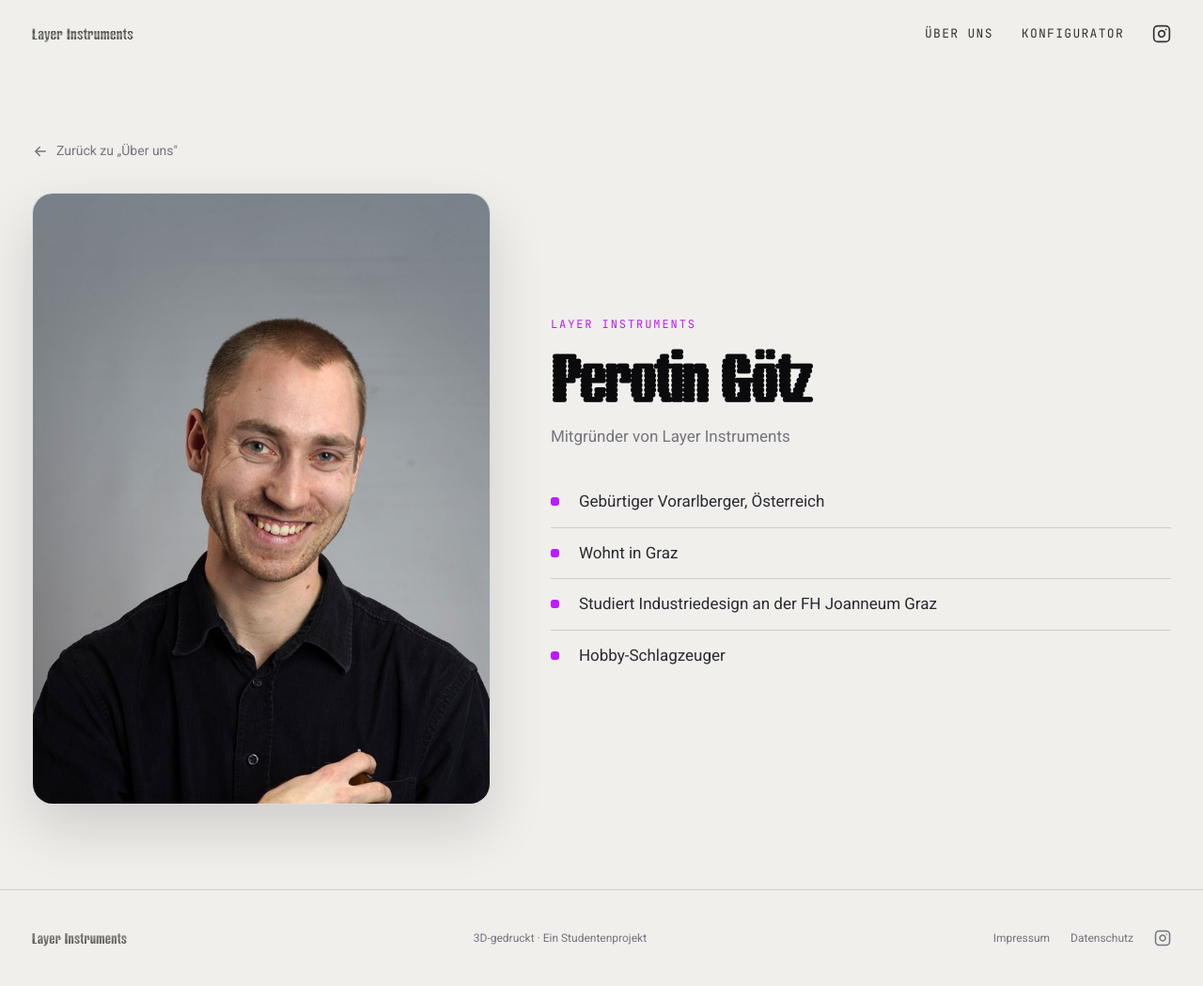
After one commit to kecki03/Bass_Website, a Flask app: page /team/perotin in a window 1280 px wide. The commit adds this page. Shown: the whole page at 94% size. Run offline with Flask 3, Linux system fonts and the light colour scheme.

Commit message:
Team: klickbare Gruender-Karten + eigene Personen-Detailseiten
- Startseite: "Gruender 01/02" -> "Perotin"/"Clemens", Karten sind jetzt Links
- Neue Route /team/<slug> (perotin, clemens) mit Personen-Daten in app.py
- Neue Seite founder.html: links grosses Foto, rechts Name + Stichpunkte
  (Herkunft, Wohnort, Studium, Hobby); Topbar/Footer wie Startseite
- Hover-Lift auf den Karten als Klick-Hinweis

Co-Authored-By: Claude Opus 4.8 <noreply@anthropic.com>

```diff
--- a/app.py
+++ b/app.py
@@ -5,7 +5,7 @@ import secrets
 from datetime import date, timedelta
 from urllib.parse import urlparse
 
-from flask import Flask, render_template, jsonify, request, send_from_directory
+from flask import Flask, abort, render_template, jsonify, request, send_from_directory
 
 import db
 import mailer
@@ -180,9 +180,49 @@ def compute_price(config):
     return round(total)
 
 
+# ---------------------------------------------------------------------------
+# Team / Gruender. Jede Person hat eine eigene Detailseite unter /team/<slug>.
+# Reihenfolge der Stichpunkte = Anzeigereihenfolge.
+# ---------------------------------------------------------------------------
+TEAM = {
+    "perotin": {
+        "name": "Perotin Götz",
+        "short": "Perotin",
+        "role": "Mitgründer von Layer Instruments",
+        "img": "img/site/team_1.jpg",
+        "facts": [
+            "Gebürtiger Vorarlberger, Österreich",
+            "Wohnt in Graz",
+            "Studiert Industriedesign an der FH Joanneum Graz",
+            "Hobby-Schlagzeuger",
+        ],
+    },
+    "clemens": {
+        "name": "Clemens Keckeis",
+        "short": "Clemens",
+        "role": "Mitgründer von Layer Instruments",
+        "img": "img/site/team_2.jpg",
+        "facts": [
+            "Gebürtiger Vorarlberger, Österreich",
+            "Wohnt in Berlin",
+            "Studiert Schienenfahrzeugtechnik an der TU Berlin",
+            "Hobby-Bassist",
+        ],
+    },
+}
+
+
 @app.route("/")
 def home():
     return render_template("index.html", dev_phase=DEV_PHASE)
+
+
+@app.route("/team/<slug>")
+def team_member(slug):
+    person = TEAM.get(slug)
+    if not person:
+        abort(404)
+    return render_template("founder.html", person=person, slug=slug)
 
 
 @app.route("/konfigurator")
--- a/static/css/landing-v2.css
+++ b/static/css/landing-v2.css
@@ -252,6 +252,10 @@ body.landing-v2 {
 /* dunkler Verlauf unten -> Name bleibt auf dem Foto lesbar */
 .founder::after { content: ""; position: absolute; inset: 0; z-index: 1; background: linear-gradient(0deg, rgba(0,0,0,0.5) 0%, rgba(0,0,0,0) 42%); pointer-events: none; }
 .founder__name { position: relative; z-index: 2; font-size: 13px; color: #fff; }
+/* Klickbare Karte -> zur Personen-Detailseite. Dezenter Hover-Lift als Hinweis. */
+a.founder { cursor: pointer; transition: transform .25s ease, box-shadow .25s ease; }
+a.founder:hover, a.founder:focus-visible { transform: translateY(-4px); box-shadow: 0 18px 40px rgba(0,0,0,0.16); }
+a.founder:hover .founder__name { text-decoration: underline; text-underline-offset: 3px; }
 
 /* ---------- GALERIE (abwechselnd Mensch/Detail, randlos, unbeschnitten) ---------- */
 .section--gallery { padding: clamp(48px, 7vw, 110px) 0 0; }
--- /dev/null
+++ b/templates/founder.html
@@ -0,0 +1,106 @@
+<!DOCTYPE html>
+<html lang="de">
+<head>
+    <meta charset="utf-8">
+    <meta name="viewport" content="width=device-width, initial-scale=1">
+    <title>{{ person.name }} — Layer Instruments</title>
+    <meta name="description" content="{{ person.name }} – {{ person.role }}.">
+    <link rel="preconnect" href="https://fonts.googleapis.com">
+    <link rel="preconnect" href="https://fonts.gstatic.com" crossorigin>
+    <link href="https://fonts.googleapis.com/css2?family=Roboto:wght@400;500;700;900&family=JetBrains+Mono:wght@400;700&display=swap" rel="stylesheet">
+    <link rel="stylesheet" href="{{ url_for('static', filename='css/landing-v2.css') }}">
+    <style>
+        .person-wrap { max-width: var(--maxw); margin: 0 auto; padding: 150px 34px 90px; width: 100%; flex: 1 0 auto; }
+        .back-link {
+            display: inline-flex; align-items: center; gap: 8px; color: var(--muted);
+            font-size: 14px; margin-bottom: 34px; transition: color .2s;
+        }
+        .back-link:hover { color: var(--ink); }
+        .person {
+            display: grid; grid-template-columns: 0.85fr 1.15fr;
+            gap: clamp(28px, 5vw, 72px); align-items: center;
+        }
+        .person__photo {
+            width: 100%; aspect-ratio: 3 / 4; border-radius: 22px; overflow: hidden;
+            border: 1px solid var(--line); background: var(--panel);
+            box-shadow: 0 26px 60px rgba(0,0,0,0.14);
+        }
+        .person__photo img { width: 100%; height: 100%; object-fit: cover; display: block; }
+        .person__eyebrow {
+            font-family: var(--mono); text-transform: uppercase; letter-spacing: 0.16em;
+            font-size: 12px; color: var(--accent); margin-bottom: 14px;
+        }
+        .person__name {
+            font-family: var(--display); font-weight: 700; letter-spacing: -0.02em;
+            line-height: 1.0; font-size: clamp(38px, 5.4vw, 72px); color: var(--ink);
+        }
+        .person__role { color: var(--muted); font-size: 17px; margin-top: 14px; }
+        .person__facts { list-style: none; margin: 30px 0 0; padding: 0; }
+        .person__facts li {
+            position: relative; padding: 14px 0 14px 30px; font-size: 17px; line-height: 1.5;
+            color: #2a2a30; border-top: 1px solid var(--line);
+        }
+        .person__facts li:first-child { border-top: 0; }
+        /* kleiner Akzent-Marker vor jedem Stichpunkt */
+        .person__facts li::before {
+            content: ""; position: absolute; left: 0; top: 22px;
+            width: 9px; height: 9px; border-radius: 3px; background: var(--accent);
+        }
+        @media (max-width: 780px) {
+            .person-wrap { padding: 120px 22px 70px; }
+            .person { grid-template-columns: 1fr; gap: 26px; }
+            .person__photo { max-width: 420px; }
+        }
+    </style>
+</head>
+<body class="landing-v2">
+
+    <header class="topbar is-dark">
+        <a class="topbar__brand" href="{{ url_for('home') }}">Layer Instruments</a>
+        <nav class="topbar__nav">
+            <a href="{{ url_for('home') }}#about">Über uns</a>
+            <a class="nav-konf" href="{{ url_for('configurator') }}">Konfigurator</a>
+            <a class="nav-insta" href="https://www.instagram.com/layer.instruments/" target="_blank" rel="noopener noreferrer" aria-label="Layer Instruments auf Instagram">
+                <svg viewBox="0 0 24 24" fill="none" stroke="currentColor" stroke-width="2" stroke-linecap="round" stroke-linejoin="round" aria-hidden="true"><rect x="2" y="2" width="20" height="20" rx="5" ry="5"></rect><path d="M16 11.37A4 4 0 1 1 12.63 8 4 4 0 0 1 16 11.37z"></path><line x1="17.5" y1="6.5" x2="17.51" y2="6.5"></line></svg>
+            </a>
+        </nav>
+    </header>
+
+    <main class="person-wrap">
+        <a class="back-link" href="{{ url_for('home') }}#about">
+            <svg width="18" height="18" viewBox="0 0 24 24" fill="none" stroke="currentColor" stroke-width="2" stroke-linecap="round" stroke-linejoin="round"><path d="M19 12H5M11 18l-6-6 6-6"/></svg>
+            Zurück zu „Über uns"
+        </a>
+
+        <div class="person">
+            <div class="person__photo">
+                <img src="{{ url_for('static', filename=person.img) }}" alt="{{ person.name }}">
+            </div>
+            <div class="person__info">
+                <p class="person__eyebrow">Layer Instruments</p>
+                <h1 class="person__name">{{ person.name }}</h1>
+                <p class="person__role">{{ person.role }}</p>
+                <ul class="person__facts">
+                    {% for fact in person.facts %}
+                    <li>{{ fact }}</li>
+                    {% endfor %}
+                </ul>
+            </div>
+        </div>
+    </main>
+
+    <footer class="footer">
+        <span class="footer__brand">Layer Instruments</span>
+        <span class="footer__note">3D-gedruckt · Ein Studentenprojekt</span>
+        <nav class="footer__links">
+            <a href="{{ url_for('impressum') }}">Impressum</a>
+            <a href="{{ url_for('datenschutz') }}">Datenschutz</a>
+            <a class="footer-insta" href="https://www.instagram.com/layer.instruments/" target="_blank" rel="noopener noreferrer" aria-label="Layer Instruments auf Instagram">
+                <svg viewBox="0 0 24 24" fill="none" stroke="currentColor" stroke-width="2" stroke-linecap="round" stroke-linejoin="round" aria-hidden="true"><rect x="2" y="2" width="20" height="20" rx="5" ry="5"></rect><path d="M16 11.37A4 4 0 1 1 12.63 8 4 4 0 0 1 16 11.37z"></path><line x1="17.5" y1="6.5" x2="17.51" y2="6.5"></line></svg>
+            </a>
+        </nav>
+    </footer>
+
+    <script src="{{ url_for('static', filename='js/track.js') }}" defer></script>
+</body>
+</html>
```
Also changed, not shown: templates/index.html (+8 -8 lines).
